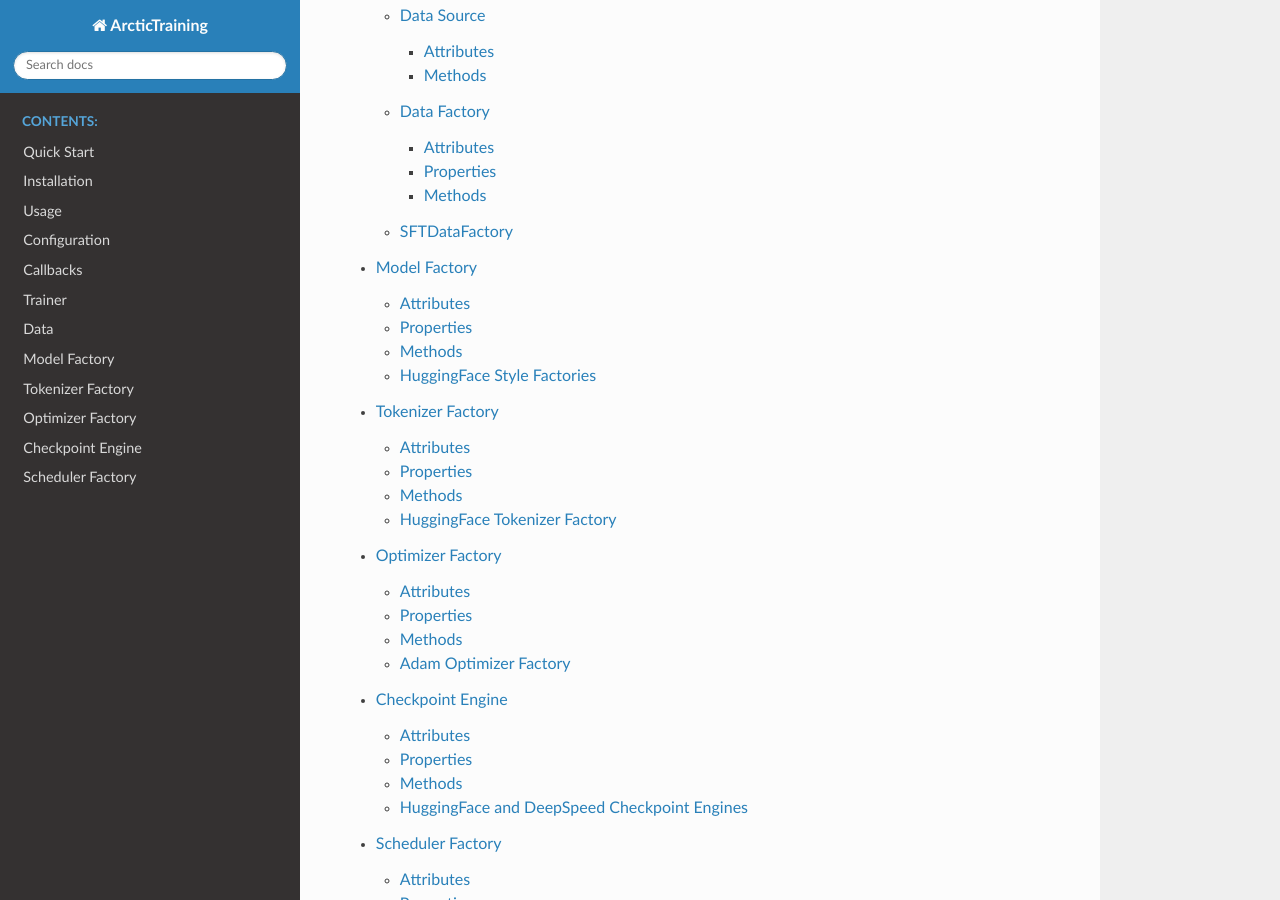
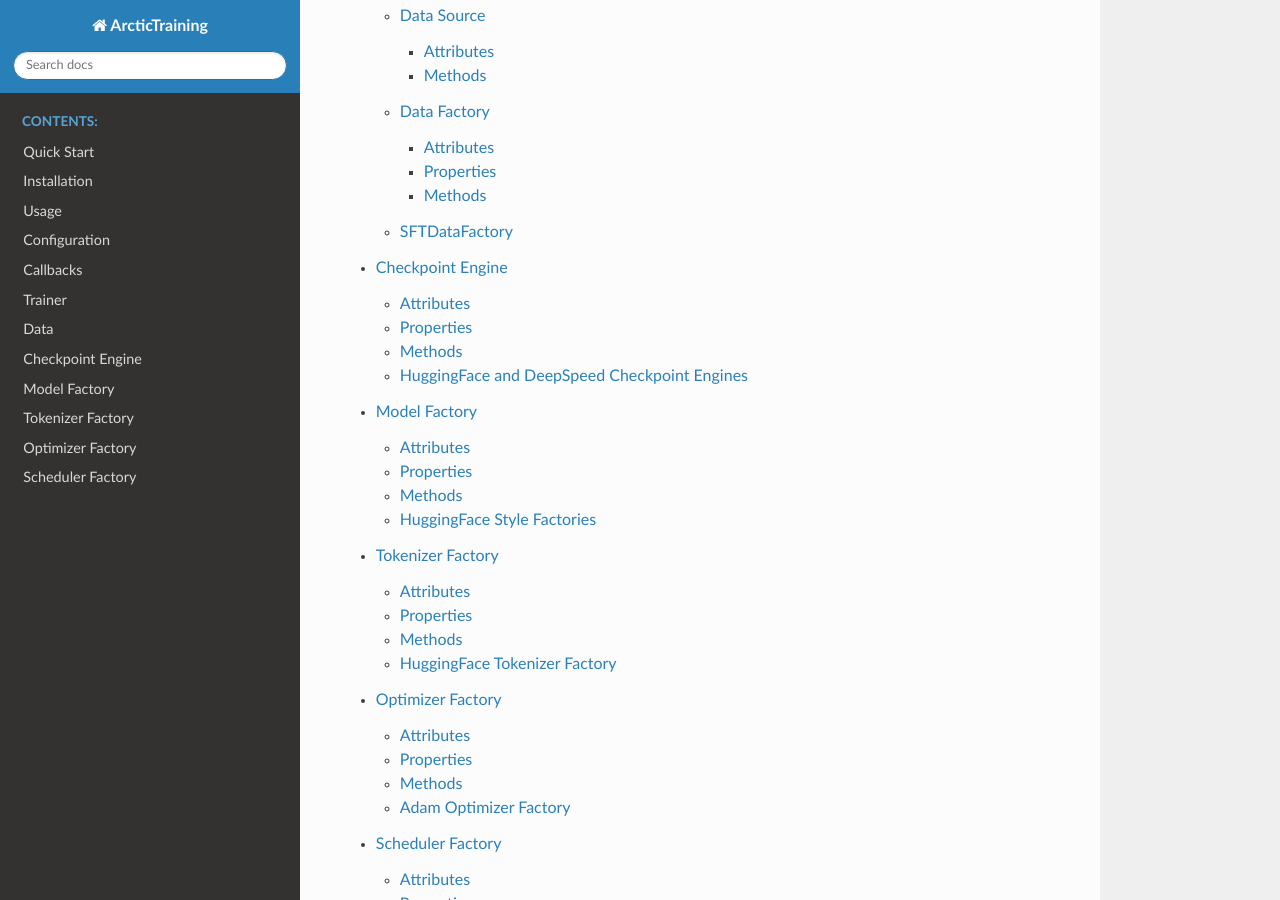
Before and after one commit to snowflakedb/ArcticTraining, a Sphinx documentation site: the page built from docs/index.rst, in a window 1280 px wide and 900 px high, scrolled down 1868 px. Built offline with Sphinx 7.4.7 and the Read the Docs theme 3.1.0, drawn with Linux system fonts in a browser that asks for light colours.

```diff
--- a/docs/index.rst
+++ b/docs/index.rst
@@ -64,8 +64,8 @@ Contents
    callbacks
    trainer
    data
+   checkpoint
    model
    tokenizer
    optimizer
-   checkpoint
    scheduler
```
